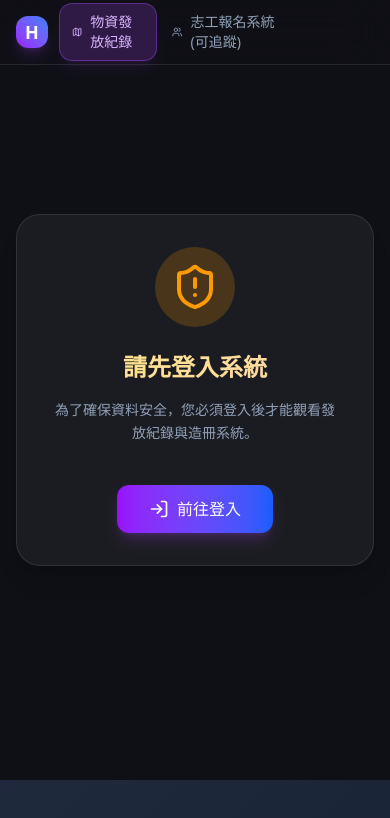
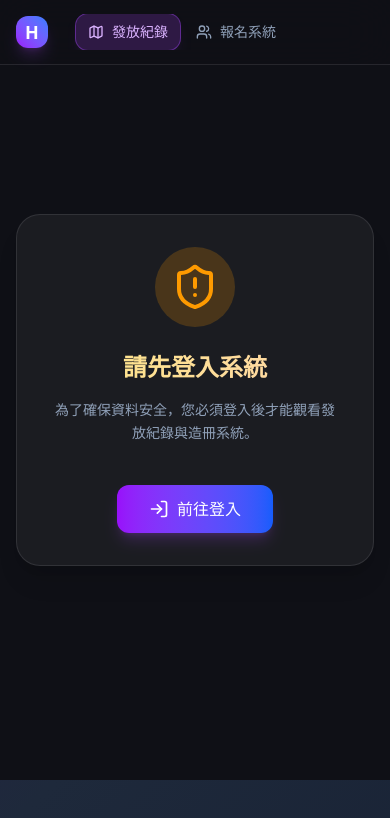
Before and after one commit to nn70/tpp_tissue, a Next.js app: page /dashboard in a window 390 px wide. Shown: the top 818 px of the page. Built offline with nearby package versions, Linux system fonts and the light colour scheme; no server answers.

Commit message:
style(nav): fix navbar layout overlapping on mobile view

```diff
--- a/src/components/Navigation.tsx
+++ b/src/components/Navigation.tsx
@@ -25,44 +25,47 @@ export default function Navigation() {
                         </span>
                     </div>
 
-                    <div className="flex space-x-1 sm:space-x-4">
+                    <div className="flex space-x-1 sm:space-x-4 overflow-x-auto hide-scrollbar flex-1 px-2 mx-2">
                         <Link
                             href="/dashboard"
-                            className={`flex items-center space-x-2 px-3 sm:px-4 py-2 rounded-xl text-sm font-medium transition-all duration-300
+                            className={`flex items-center space-x-2 px-3 sm:px-4 py-2 rounded-xl text-sm font-medium transition-all duration-300 shrink-0
                                 ${isDashboard
                                     ? 'bg-purple-500/20 text-purple-300 ring-1 ring-purple-500/50 shadow-lg shadow-purple-500/10'
                                     : 'text-slate-400 hover:text-slate-200 hover:bg-white/5'
                                 }`}
                         >
                             <Map className="w-4 h-4" />
-                            <span>物資發放紀錄</span>
+                            <span className="hidden sm:inline">物資發放紀錄</span>
+                            <span className="sm:hidden">發放紀錄</span>
                         </Link>
 
                         <Link
                             href="https://registerforum.vercel.app/"
                             target="_blank"
                             rel="noopener noreferrer"
-                            className={`flex items-center space-x-2 px-3 sm:px-4 py-2 rounded-xl text-sm font-medium transition-all duration-300
+                            className={`flex items-center space-x-2 px-3 sm:px-4 py-2 rounded-xl text-sm font-medium transition-all duration-300 shrink-0
                                 ${isForum
                                     ? 'bg-blue-500/20 text-blue-300 ring-1 ring-blue-500/50 shadow-lg shadow-blue-500/10'
                                     : 'text-slate-400 hover:text-slate-200 hover:bg-white/5'
                                 }`}
                         >
                             <Users className="w-4 h-4" />
-                            <span>志工報名系統(可追蹤)</span>
+                            <span className="hidden sm:inline">志工報名系統(可追蹤)</span>
+                            <span className="sm:hidden">報名系統</span>
                         </Link>
 
                         {(session?.user as any)?.role === "ADMIN" && (
                             <Link
                                 href="/admin"
-                                className={`flex items-center space-x-2 px-3 sm:px-4 py-2 rounded-xl text-sm font-medium transition-all duration-300
+                                className={`flex items-center space-x-2 px-3 sm:px-4 py-2 rounded-xl text-sm font-medium transition-all duration-300 shrink-0
                                     ${isAdmin
                                         ? 'bg-amber-500/20 text-amber-300 ring-1 ring-amber-500/50 shadow-lg shadow-amber-500/10'
                                         : 'text-slate-400 hover:text-slate-200 hover:bg-white/5'
                                     }`}
                             >
                                 <Shield className="w-4 h-4" />
-                                <span>權限管理</span>
+                                <span className="hidden sm:inline">權限管理</span>
+                                <span className="sm:hidden">管理</span>
                             </Link>
                         )}
                     </div>
```
